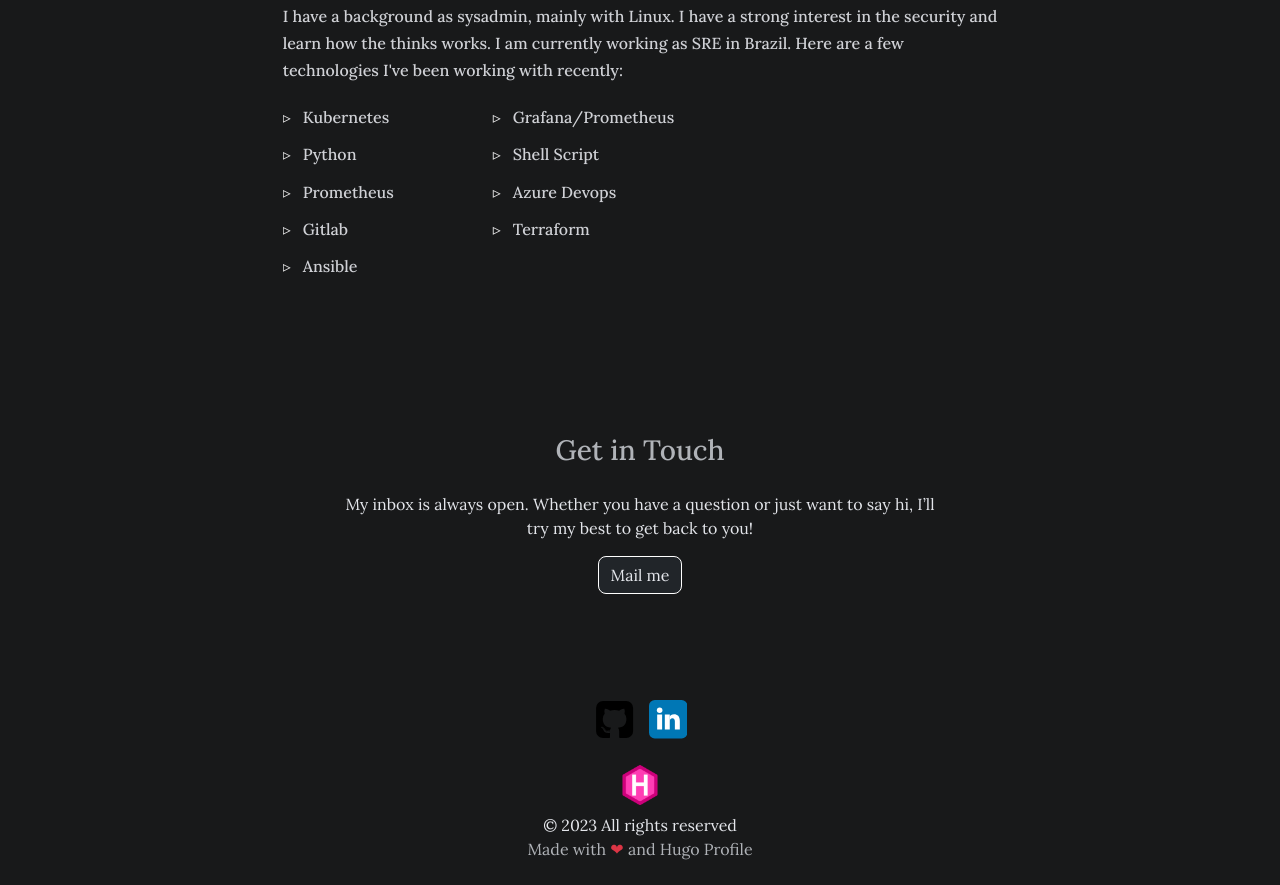
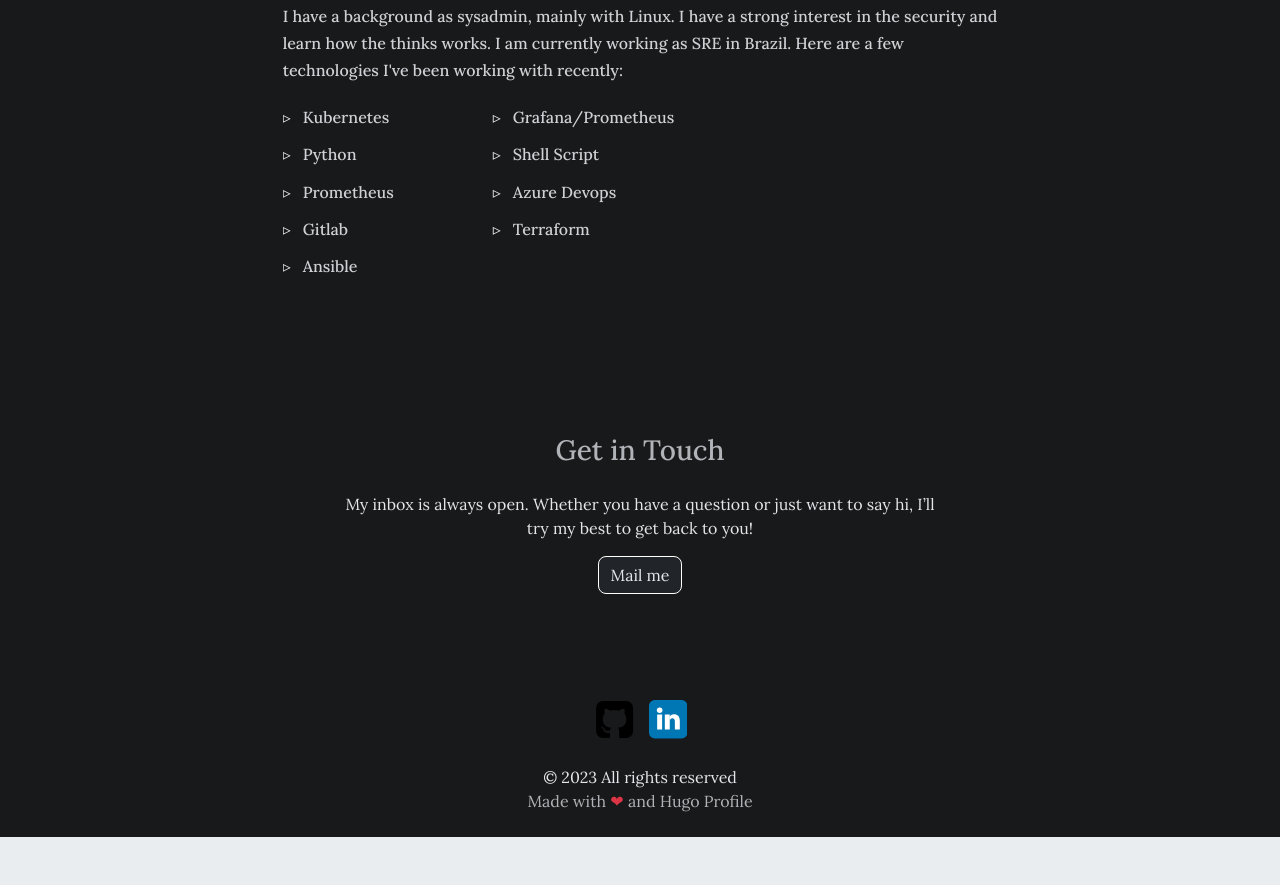
Before and after one commit to jeancarlor/jeancarlor.github.io, a plain HTML site: page index.html in a window 1280 px wide. Shown: the part 1015-1900 px from the top of the page. After the commit the page ends 1852 px from the top, so only its background shows below. Drawn offline with Linux system fonts and the light colour scheme.

Commit message:
remove footer logo

```diff
--- a/index.html
+++ b/index.html
@@ -662,12 +662,7 @@ from hell to shell
 </div><div class="container py-4">
     <div class="row justify-content-center">
         <div class="col-md-4 text-center">
-            <div class="pb-2">
-                <a href="https://jeancarlor.github.io" title="from hell to shell">
-                    <img alt="Footer logo" src="/fav.png"
-                        height="40px" width="40px">
-                </a>
-            </div>
+
             &copy; 2023  All rights reserved
             <div class="text-secondary">
                 Made with
```
Also changed, not shown: 404.html (+1 -6 lines), categories/index.html (+1 -6 lines), policy/index.html (+1 -6 lines), tags/index.html (+1 -6 lines).
